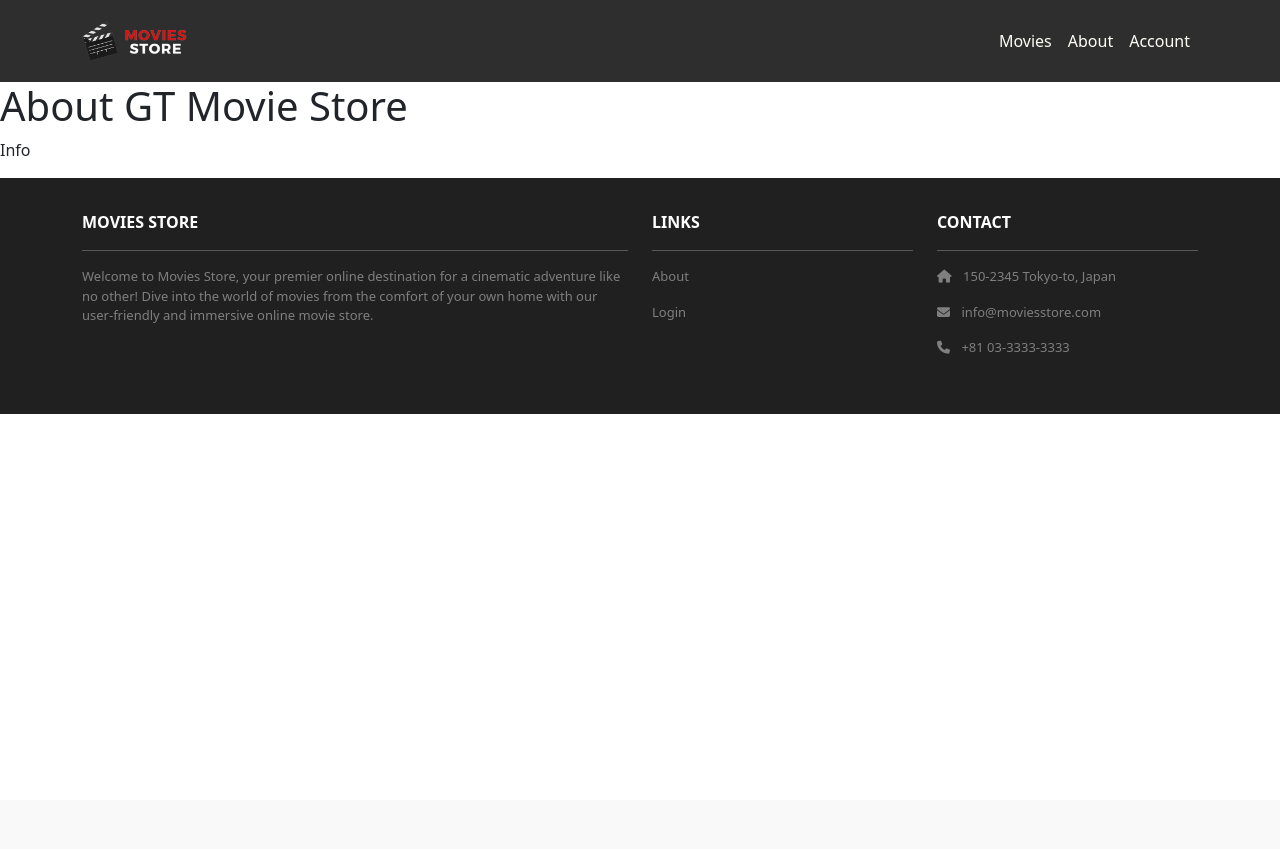
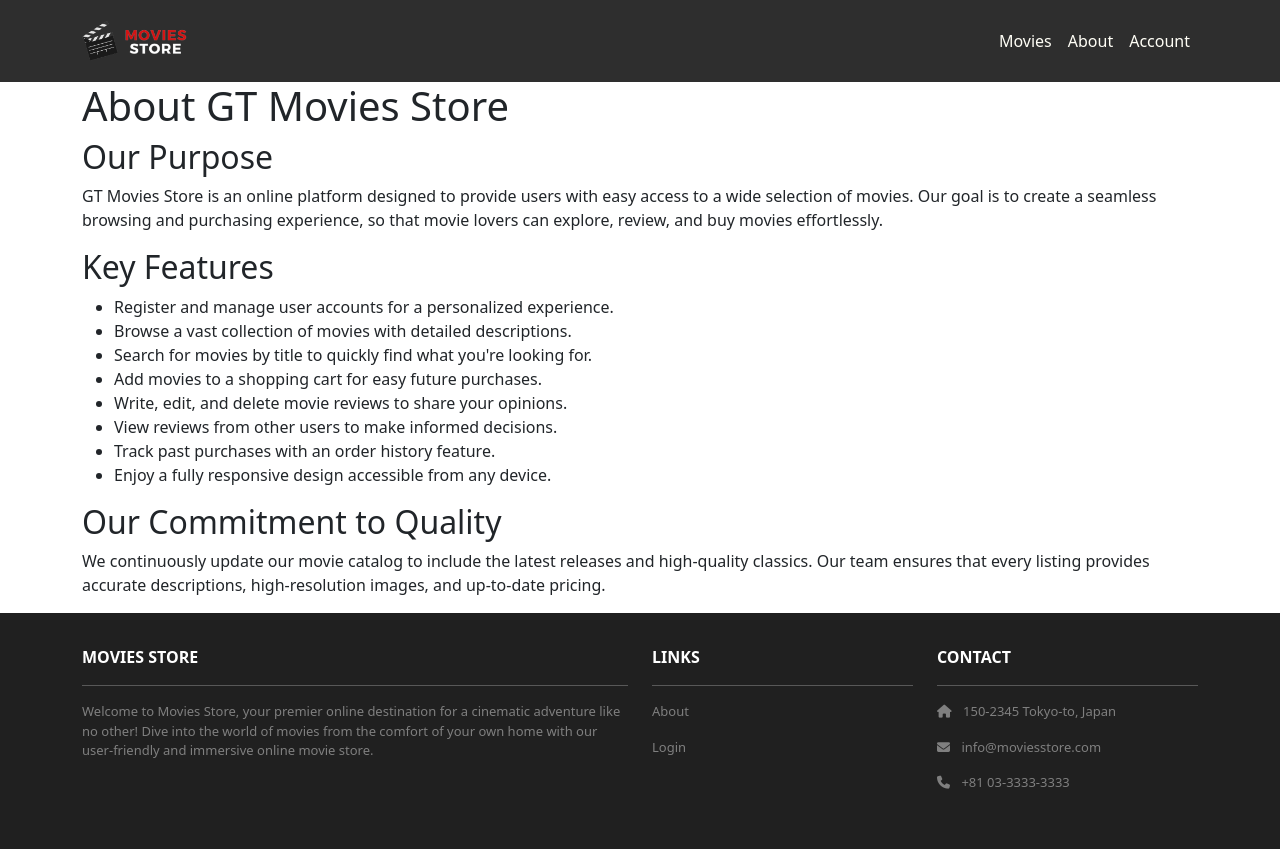
Before and after one commit to kevin1285/GT-Movies-Store, a Django app: page /about/ in a window 1280 px wide. Before the commit the page ends 414 px from the top, so only its background shows below. Run offline with Django 5.2, Linux system fonts and the light colour scheme; some libraries are stand-ins or nearby versions.

Commit message:
fill in about page

```diff
--- a/DjangoProject/movies/views.py
+++ b/DjangoProject/movies/views.py
@@ -46,7 +46,7 @@ def login_view(request):
         user = authenticate(request, username=username, password=password)
         if user is not None:
             login(request, user)
-            return redirect('home:movie_list')  # Redirect after successful login
+            return redirect('home:home')  # Redirect after successful login
         else:
             messages.error(request, "Invalid username or password")
 
--- a/DjangoProject/templates/home/about.html
+++ b/DjangoProject/templates/home/about.html
@@ -1,6 +1,31 @@
 {% extends 'base.html' %}
 
 {% block content %}
-    <h1>About GT Movie Store</h1>
-    <p>Info</p>
+    <div class="container">
+        <h1>About GT Movies Store</h1>
+
+        <section>
+            <h2>Our Purpose</h2>
+            <p>GT Movies Store is an online platform designed to provide users with easy access to a wide selection of movies. Our goal is to create a seamless browsing and purchasing experience, so that movie lovers can explore, review, and buy movies effortlessly.</p>
+        </section>
+
+        <section>
+            <h2>Key Features</h2>
+            <ul>
+                <li>Register and manage user accounts for a personalized experience.</li>
+                <li>Browse a vast collection of movies with detailed descriptions.</li>
+                <li>Search for movies by title to quickly find what you're looking for.</li>
+                <li>Add movies to a shopping cart for easy future purchases.</li>
+                <li>Write, edit, and delete movie reviews to share your opinions.</li>
+                <li>View reviews from other users to make informed decisions.</li>
+                <li>Track past purchases with an order history feature.</li>
+                <li>Enjoy a fully responsive design accessible from any device.</li>
+            </ul>
+        </section>
+
+        <section>
+            <h2>Our Commitment to Quality</h2>
+            <p>We continuously update our movie catalog to include the latest releases and high-quality classics. Our team ensures that every listing provides accurate descriptions, high-resolution images, and up-to-date pricing.</p>
+        </section>
+    </div>
 {% endblock %}
```
